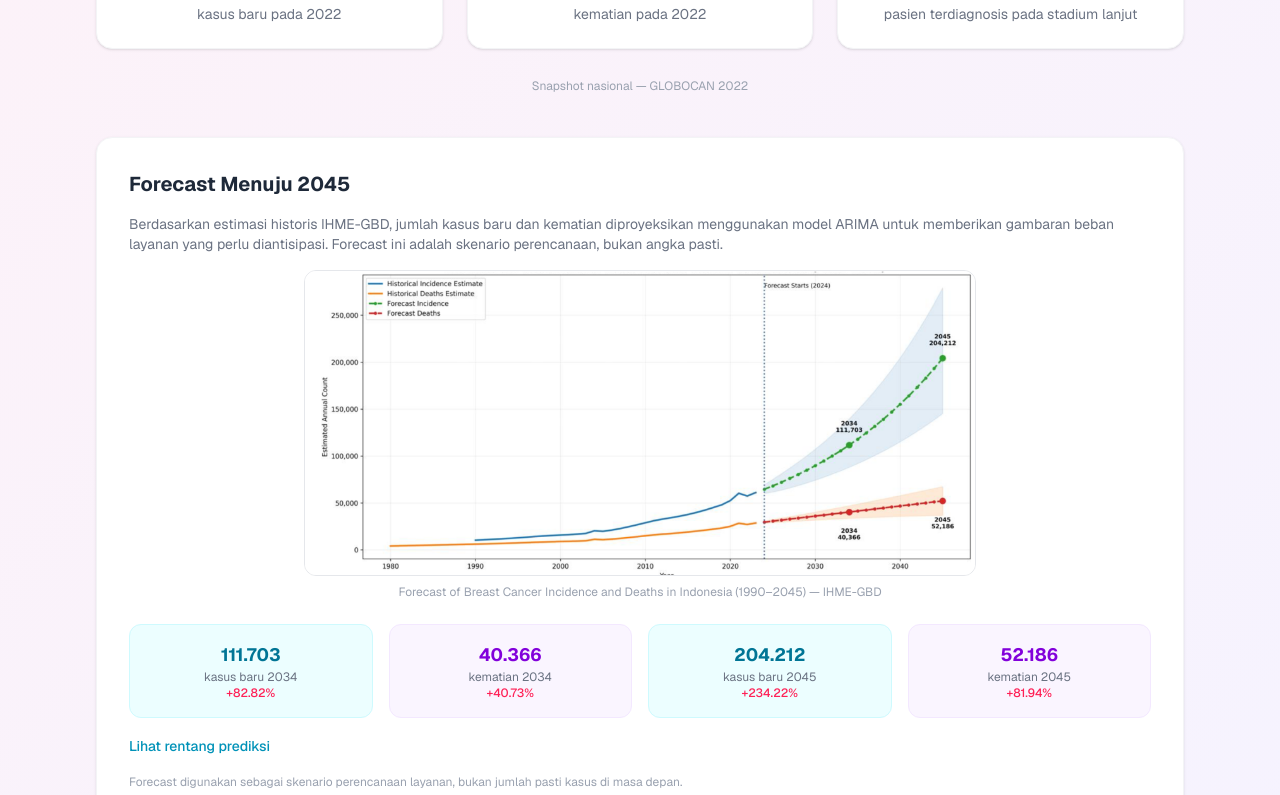
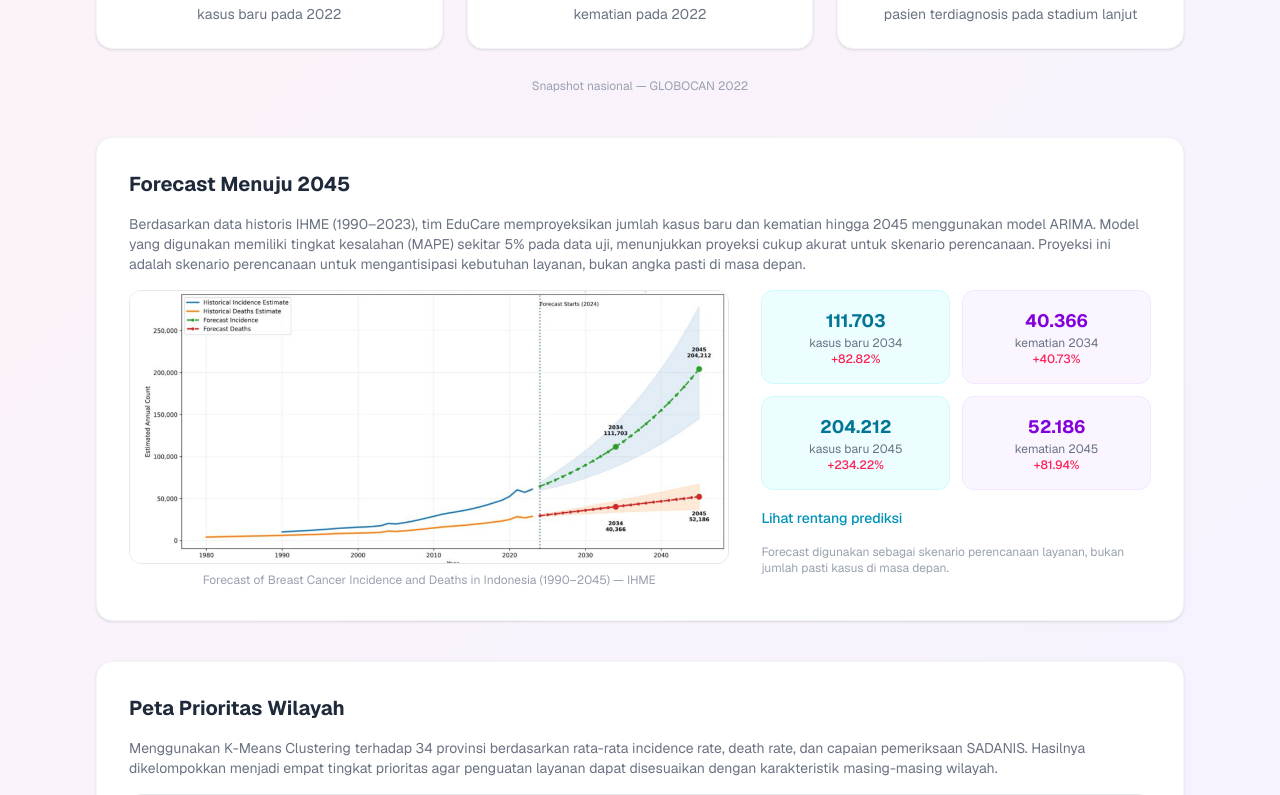
Before and after one commit to AlthafSyakirMaulana/breastcare-ai, a Next.js app: page /educare in a window 1280 px wide. Shown: the part 377-1172 px from the top of the page. Built offline with nearby package versions, Linux system fonts and the light colour scheme.

Commit message:
feat: improve forecast section with MAPE accuracy note and IHME data source clarity

```diff
--- a/src/app/educare/page.tsx
+++ b/src/app/educare/page.tsx
@@ -77,19 +77,21 @@ export default function EduCarePage() {
               <div className="p-6 sm:p-8">
                 <h2 className="text-xl font-bold text-gray-800 mb-4">Forecast Menuju 2045</h2>
                 <p className="text-sm text-gray-500 mb-4">
-                  Berdasarkan estimasi historis IHME-GBD, jumlah kasus baru dan kematian diproyeksikan menggunakan model ARIMA untuk memberikan gambaran beban layanan yang perlu diantisipasi. Forecast ini adalah skenario perencanaan, bukan angka pasti.
+                  Berdasarkan data historis IHME (1990–2023), tim EduCare memproyeksikan jumlah kasus baru dan kematian hingga 2045 menggunakan model ARIMA. Model yang digunakan memiliki tingkat kesalahan (MAPE) sekitar 5% pada data uji, menunjukkan proyeksi cukup akurat untuk skenario perencanaan. Proyeksi ini adalah skenario perencanaan untuk mengantisipasi kebutuhan layanan, bukan angka pasti di masa depan.
                 </p>
-                <div className="mb-6 max-w-2xl mx-auto">
+                <div className="grid grid-cols-1 lg:grid-cols-5 gap-8 items-start">
+                  <div className="lg:col-span-3">
                     <img
                       src="/educare2045/gambar-2-forecast.png"
                       alt="Grafik forecast kasus baru dan kematian kanker payudara di Indonesia 1990–2045"
                       className="w-full rounded-xl border border-gray-200"
                     />
                     <p className="text-xs text-gray-400 mt-2 text-center">
-                    Forecast of Breast Cancer Incidence and Deaths in Indonesia (1990–2045) — IHME-GBD
+                      Forecast of Breast Cancer Incidence and Deaths in Indonesia (1990–2045) — IHME
                     </p>
                   </div>
-                <div className="grid grid-cols-2 md:grid-cols-4 gap-4 mb-4">
+                  <div className="lg:col-span-2 space-y-4">
+                    <div className="grid grid-cols-2 gap-3">
                       {data.forecast.highlights.map((h) => (
                         <React.Fragment key={h.year}>
                           <div className="p-4 rounded-xl bg-cyan-50 border border-cyan-100 text-center">
@@ -113,7 +115,7 @@ export default function EduCarePage() {
                       {showForecastRange ? "Sembunyikan" : "Lihat"} rentang prediksi
                     </button>
                     {showForecastRange && (
-                  <div className="mt-4 space-y-2 animate-slide-up">
+                      <div className="space-y-2 animate-slide-up">
                         {data.forecast.highlights.map((h) => (
                           <div key={h.year} className="text-sm text-gray-600 bg-gray-50 rounded-xl p-3">
                             <span className="font-semibold">{h.year}:</span> Kasus {h.caseRange}, Kematian {h.deathRange}
@@ -122,7 +124,9 @@ export default function EduCarePage() {
                         ))}
                       </div>
                     )}
-                <p className="text-xs text-gray-400 mt-4">{data.forecast.note}</p>
+                    <p className="text-xs text-gray-400">{data.forecast.note}</p>
+                  </div>
+                </div>
               </div>
             </div>
 
@@ -293,7 +297,7 @@ export default function EduCarePage() {
                 <div className="px-6 pb-6 animate-slide-up">
                   <ul className="space-y-2 text-sm text-gray-600">
                     <li>• Snapshot nasional: GLOBOCAN 2022.</li>
-                    <li>• Forecast: hasil pengolahan berdasarkan estimasi historis IHME-GBD.</li>
+                    <li>• Forecast: hasil pengolahan berdasarkan estimasi historis IHME.</li>
                     <li>• Prioritas wilayah: pengolahan incidence rate, death rate, dan capaian SADANIS tingkat provinsi.</li>
                     <li>• Data ditampilkan dalam bentuk agregat dan tidak memuat data pasien.</li>
                   </ul>
```
Lines whose indentation alone changed are shown as unchanged.
